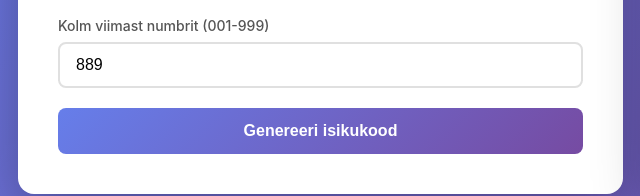
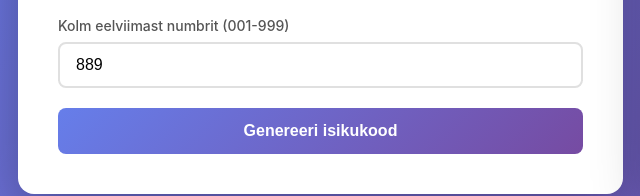
Before and after one commit to arukarl/agne-tools, a plain HTML site: page index.html in a window 1280 px wide. Shown: the part 428-624 px from the top of the page, 2-642 px from the left. Drawn offline with Linux system fonts and the light colour scheme.

```diff
--- a/index.html
+++ b/index.html
@@ -180,7 +180,7 @@
             </div>
 
             <div class="form-group">
-                <label for="serial">Kolm viimast numbrit (001-999)</label>
+                <label for="serial">Kolm eelviimast numbrit (001-999)</label>
                 <input type="number" id="serial" min="1" max="999" required>
             </div>
 
```
